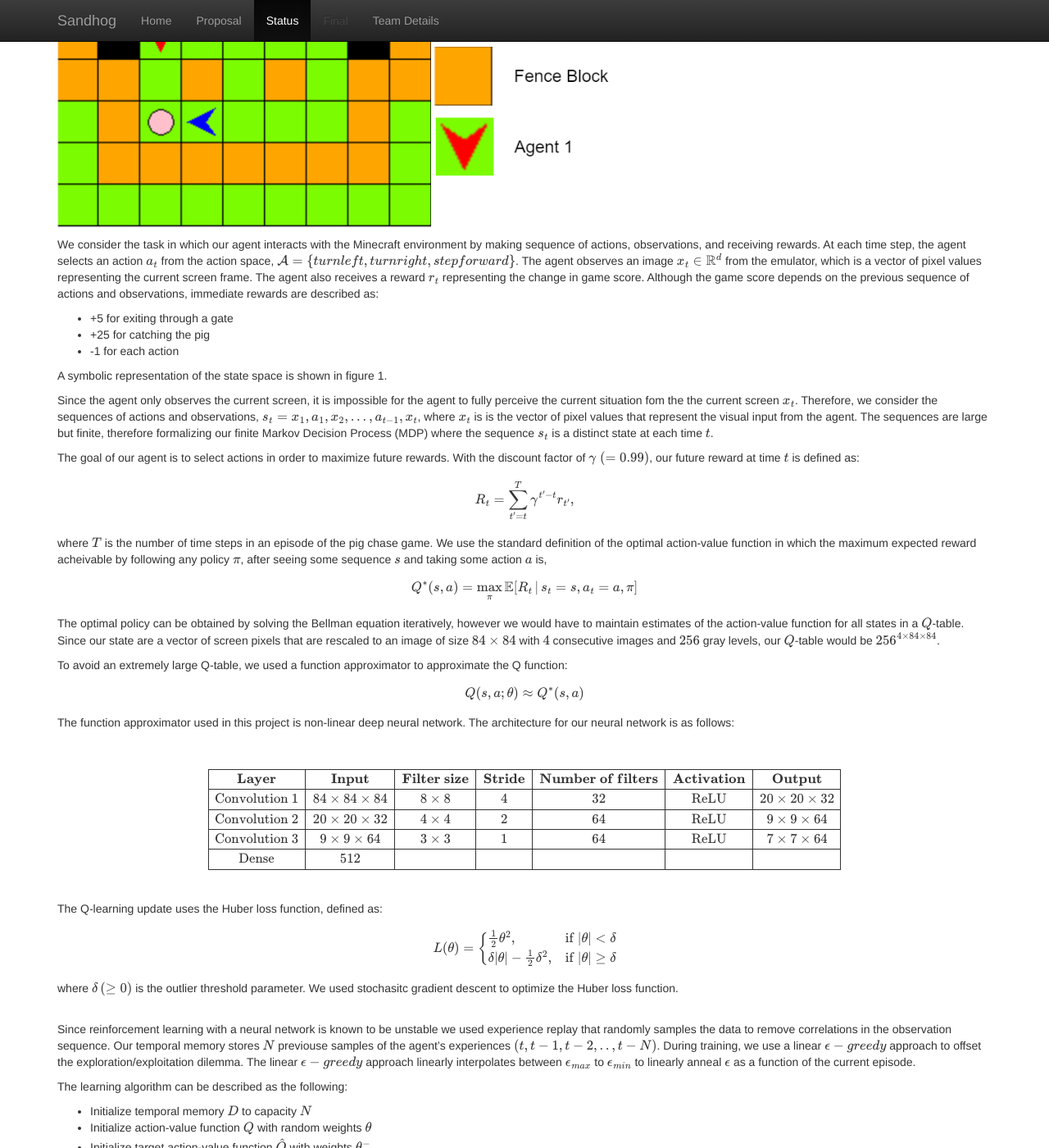
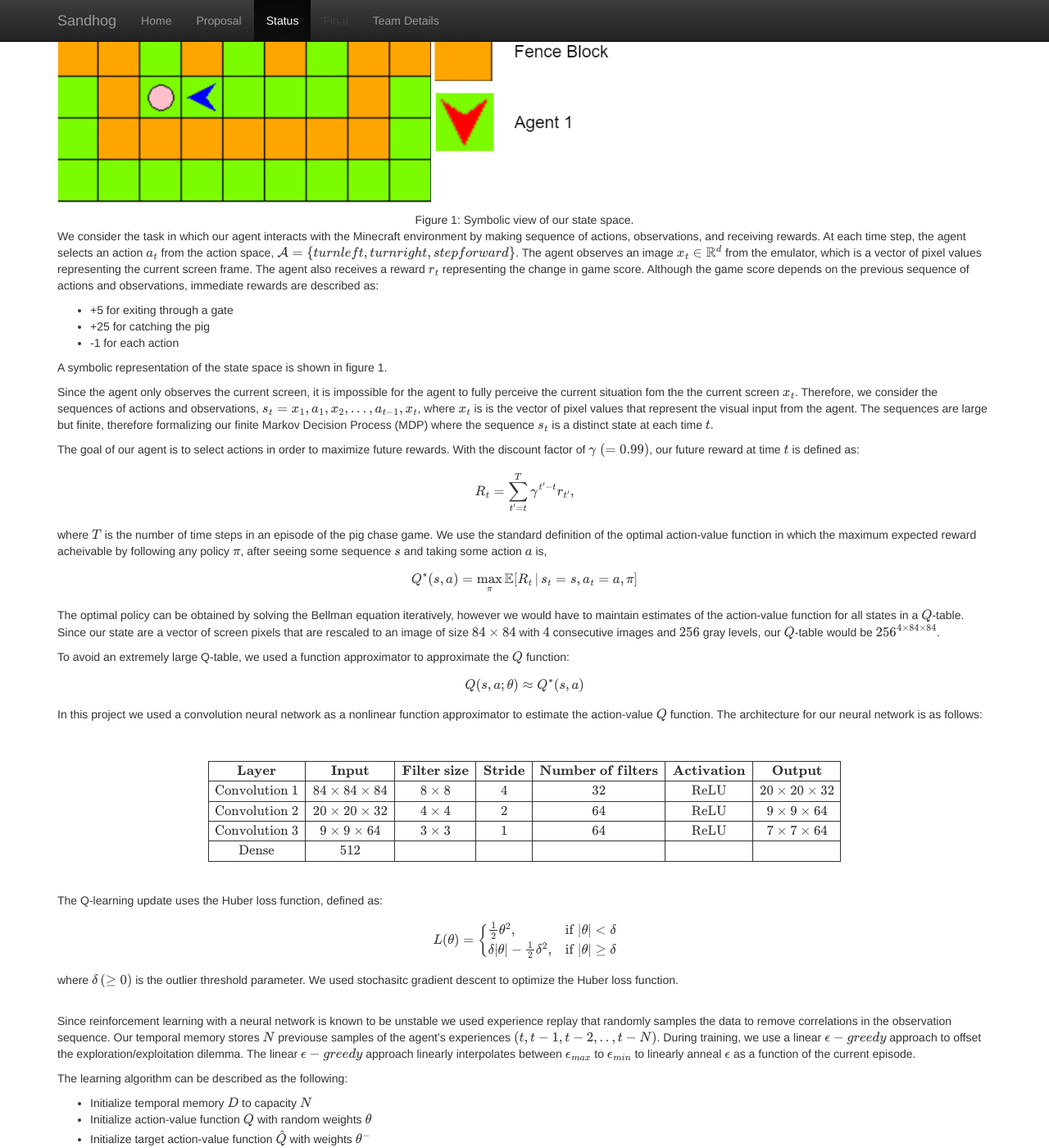
Before and after one commit to hfloresr/Sandhog, a Jekyll site: the page built from docs/status.md, in a window 1280 px wide and 1400 px high, scrolled down 1177 px. Shown: the whole window at 82% size. Built offline with Jekyll 4.4.1, drawn with Linux system fonts in a browser that asks for light colours; formulas are drawn with MathJax 3; some of the changed text lies outside the part shown.

Commit message:
fixed transition into convolution neural network description

```diff
--- a/docs/status.md
+++ b/docs/status.md
@@ -16,10 +16,9 @@ Given the complexity of the collaborative challenge, we will employ off-the-shel
 
 ## Approach
 
-Figure 1: Symbolic State Space
-
 ![Alt text](results/state_space.PNG){:height="40%" width="40%"}
 ![Alt text](results/labels.png){:height="40%" width="40%"}
+<center>Figure 1: Symbolic view of our state space.</center>
 
 
 We consider the task in which our agent interacts with the Minecraft environment by making sequence of actions, observations, and receiving rewards. At each time step, the agent selects an action $$a_t$$ from the action space, $$\mathcal{A} = \{turn left, turn right, step forward\}$$. The agent observes an image $$x_t \in \mathbb{R}^{d}$$ from the emulator, which is a vector of pixel values representing the current screen frame. The agent also receives a reward $$r_t$$ representing the change in game score. Although the game score depends on the previous sequence of actions and observations, immediate rewards are described as:
@@ -41,13 +40,11 @@ $$Q^{*}(s,a) = \max_{\pi} \mathbb{E} [ R_{t} \, \lvert \, s_{t}=s, a_{t}=a, \pi
 
 The optimal policy can be obtained by solving the Bellman equation iteratively, however we would have to maintain estimates of the action-value function for all states in a $$Q$$-table. Since our state are a vector of screen pixels that are rescaled to an image of size $$84\times84$$ with $$4$$ consecutive images and $$256$$ gray levels, our $$Q$$-table would be $$256^{4\times84\times84}$$.
 
-To avoid an extremely large Q-table, we used a function approximator to approximate the Q function:
+To avoid an extremely large Q-table, we used a function approximator to approximate the $$Q$$ function:
 
 $$Q(s, a; \theta) \approx Q^{*}(s, a)$$
 
-
-The function approximator used in this project is non-linear deep neural network. The architecture for
-our neural network is as follows:
+In this project we used a convolution neural network as a nonlinear function approximator to estimate the action-value $$Q$$ function. The architecture for our neural network is as follows:
 
 <br>
 <p align="center">
```
